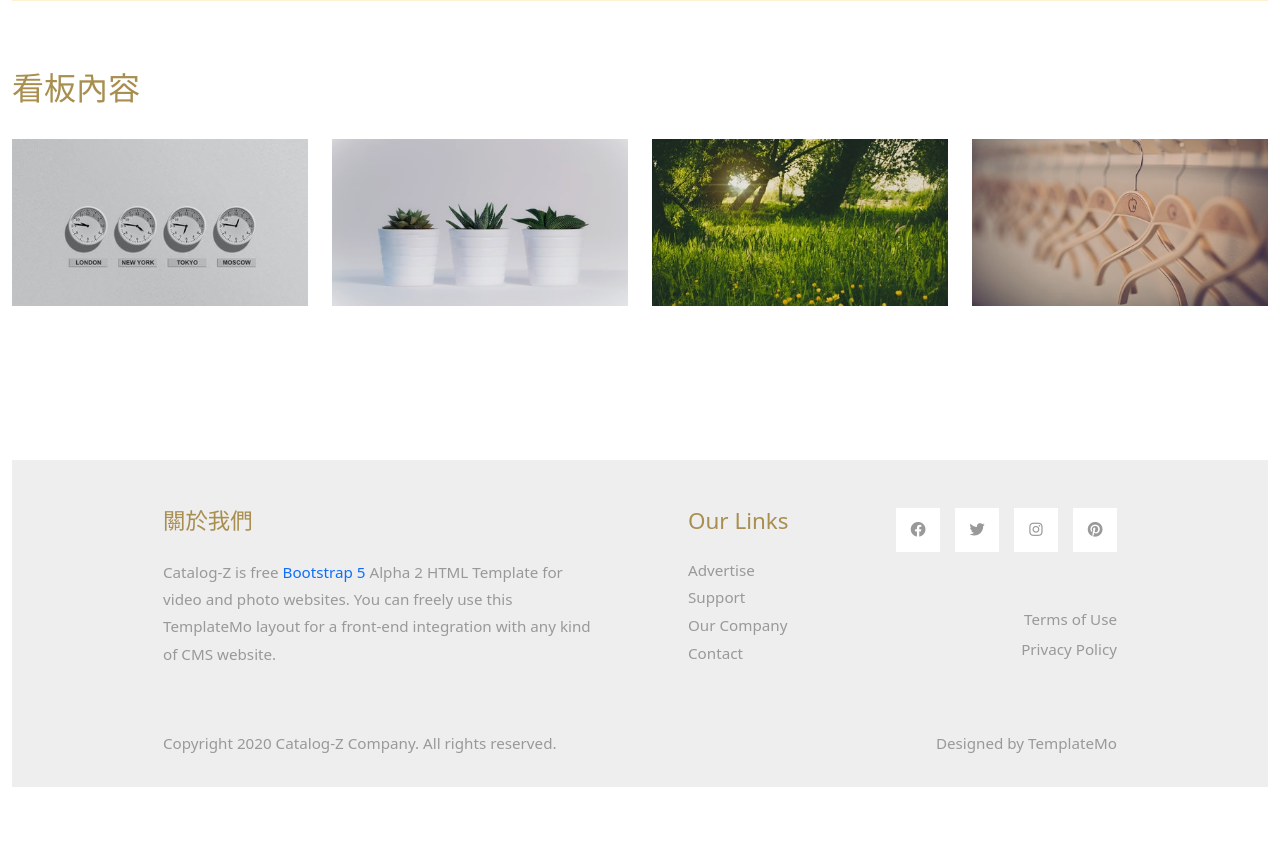
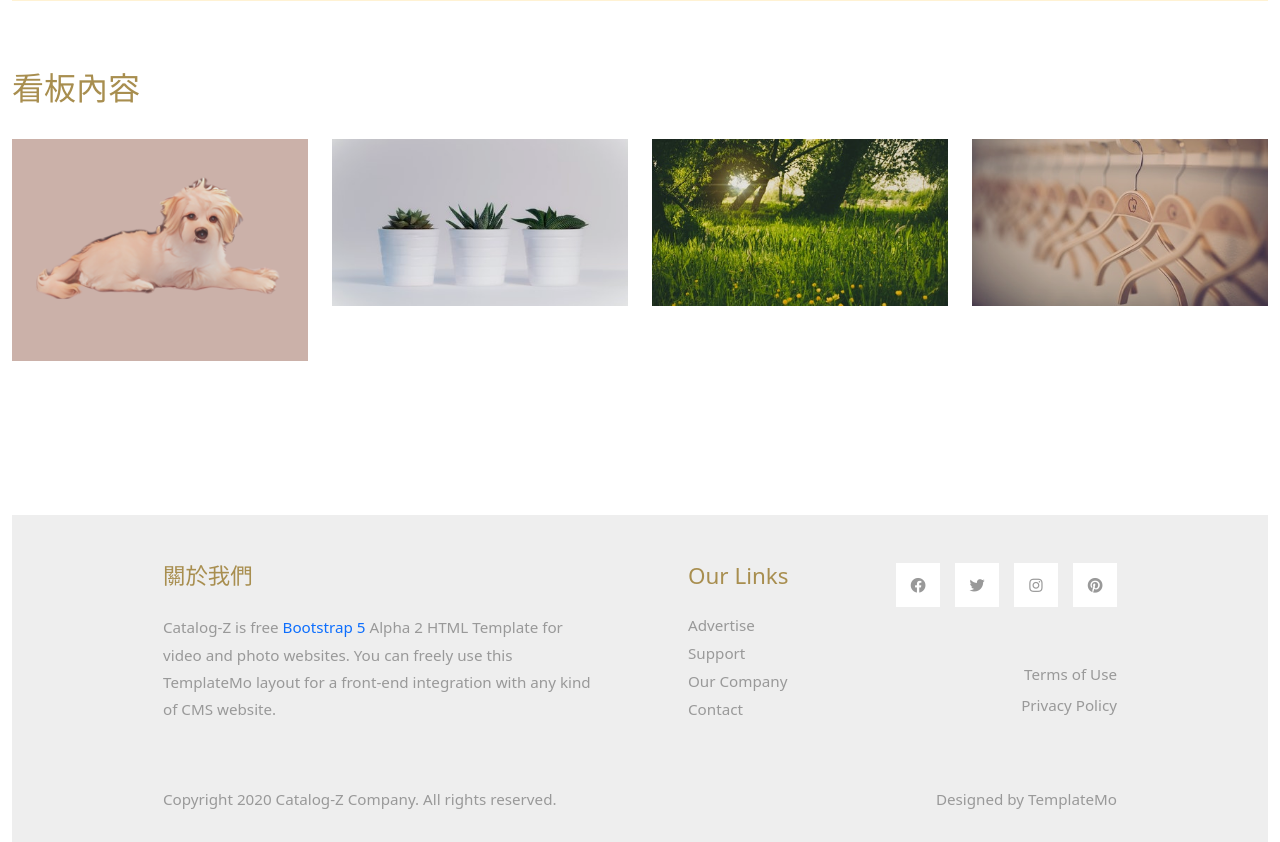
Before and after one commit to 11136021/petweb, a Node server app: page /main in a window 1280 px wide. Shown: the part 325-1167 px from the top of the page. Before the commit the page ends 1112 px from the top, so only its background shows below. Run offline with Node 20, Linux system fonts and the light colour scheme; some libraries are stand-ins or nearby versions.

Commit message:
食譜照片

```diff
--- a/views/main.ejs
+++ b/views/main.ejs
@@ -160,7 +160,7 @@
          <div class="row tm-mb-90 tm-gallery">
              <div class="col-xl-3 col-lg-4 col-md-6 col-sm-6 col-12 mb-5">
                  <figure class="effect-ming tm-video-item">
-                     <img src="img/img-03.jpg" alt="Image" class="img-fluid">
+                     <img src="img/img-18.jpg" alt="Image" class="img-fluid">
                      <figcaption class="d-flex align-items-center justify-content-center">
                          <h2>食譜</h2>
                          <a href="/cook_kan">View more</a> <!-- 不知道 View more在哪裏-->
```
